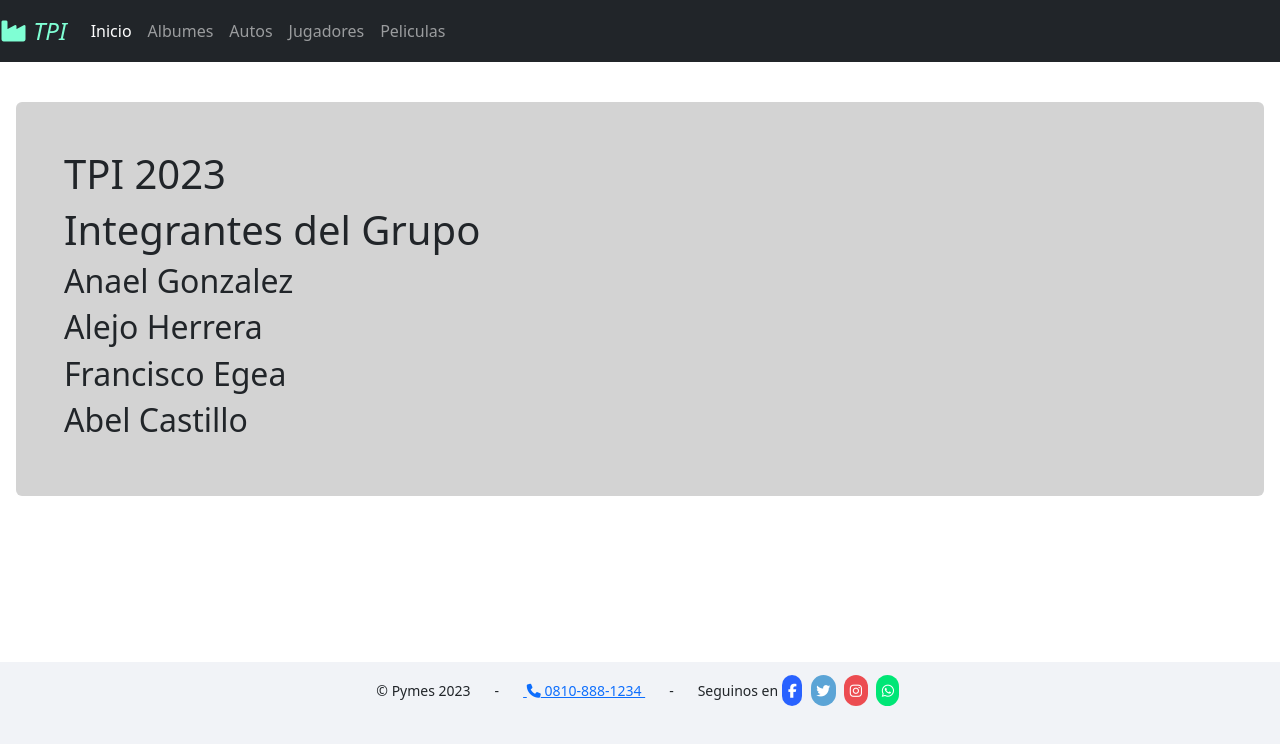
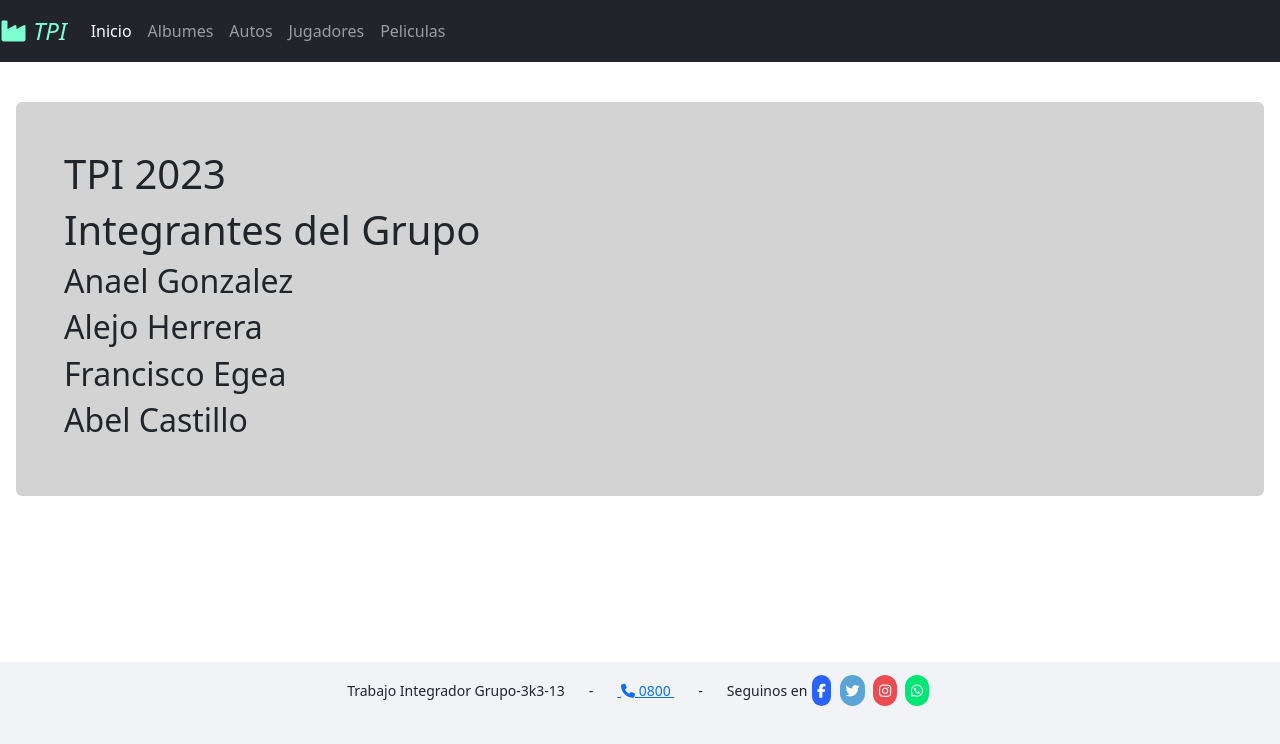
Before and after one commit to Franegeaa/react-deploy-tpi, a React (Create React App) app: page /inicio in a window 1280 px wide. Shown: the top 744 px of the page. Built offline with nearby package versions, Linux system fonts and the light colour scheme.

Commit message:
Arreglo footer

```diff
--- a/src/components/Footer.jsx
+++ b/src/components/Footer.jsx
@@ -3,9 +3,9 @@ function Footer() {
   return (
     <footer className="text-center">
     <small>
-      <span>© Pymes 2023</span>
+      <span>Trabajo	Integrador Grupo-3k3-13</span>
       <span className="m-4">-</span>
-      <a href="tel:113"> <span className="fa fa-phone"></span> 0810-888-1234 </a>
+      <a href="tel:113"> <span className="fa fa-phone"></span> 0800 </a>
       <span className="m-4">-</span>
       Seguinos en
       <a
```
